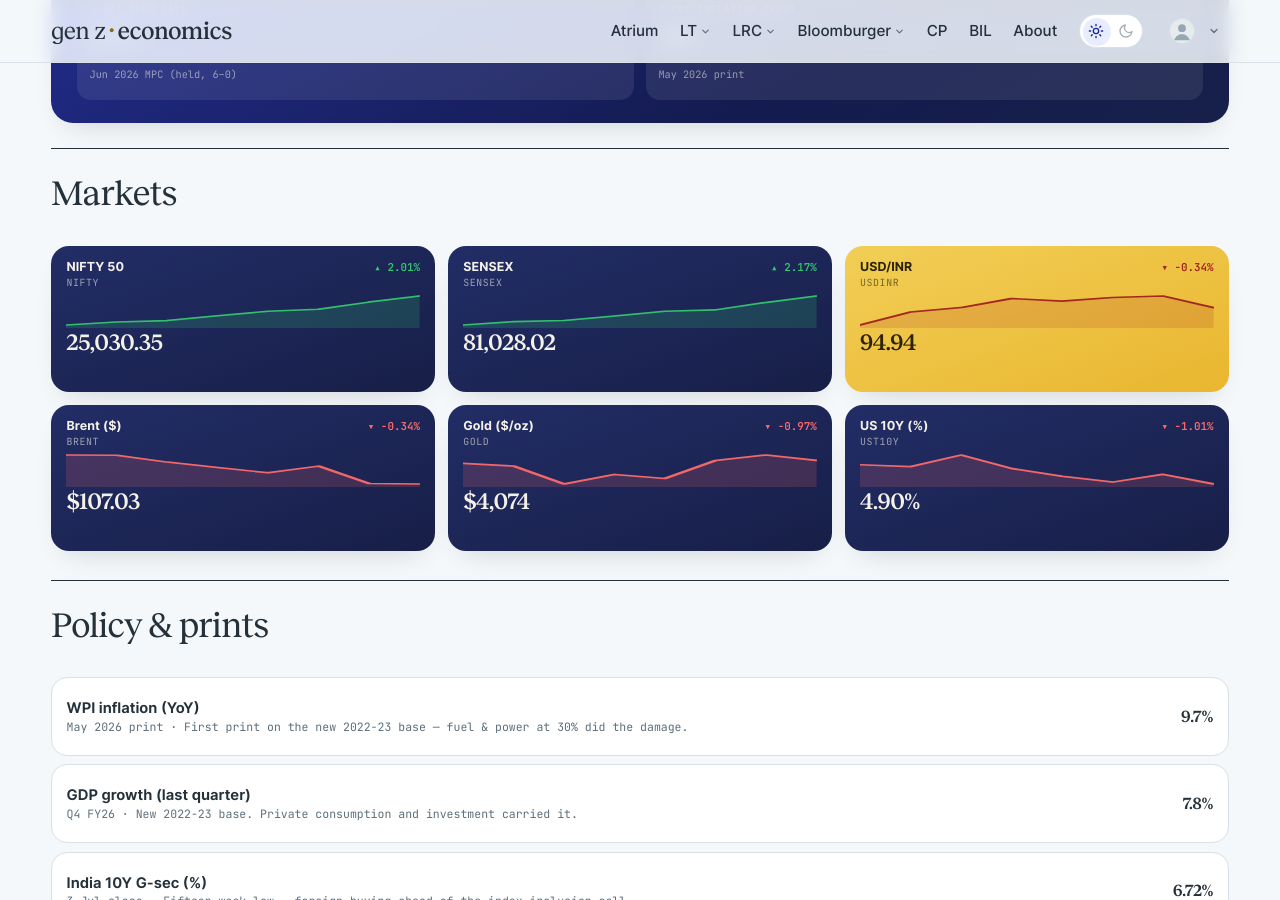
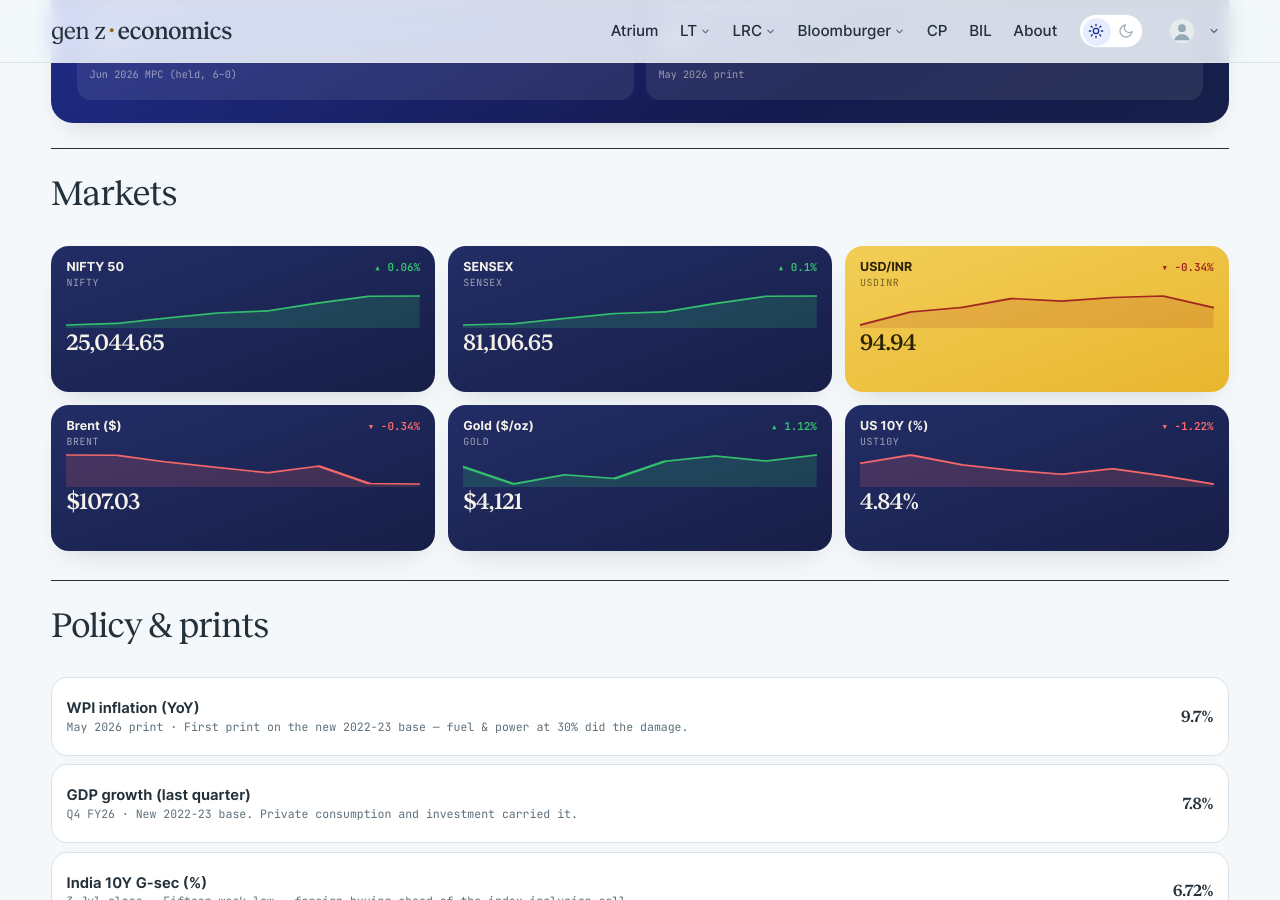
Before and after one commit to harsharya7021/genz-economics.com, a Jekyll site: the page built from macro-watch.html, in a window 1280 px wide and 900 px high, scrolled down 599 px. Built offline with Jekyll 4.4.1, drawn with Linux system fonts in a browser that asks for light colours; comment, search, counter and statistics services are not loaded.

Commit message:
data: morning market refresh

```diff
--- a/_data/macro.json
+++ b/_data/macro.json
@@ -1,34 +1,34 @@
 {
-  "as_of": "6 Nov 2026 close",
+  "as_of": "9 Nov 2026 close",
   "auto": {
     "nifty": {
       "label": "NIFTY 50",
-      "v": "25,030.35",
-      "chg": 2.01,
+      "v": "25,044.65",
+      "chg": 0.06,
       "spark": [
-        22698.85,
         22936.75,
         23053.1,
         23440.801,
         23810.85,
         23960.6,
         24536.6,
-        25030.35
+        25030.35,
+        25044.65
       ]
     },
     "sensex": {
       "label": "SENSEX",
-      "v": "81,028.02",
-      "chg": 2.17,
+      "v": "81,106.65",
+      "chg": 0.1,
       "spark": [
-        73246.031,
         74151.039,
         74459.531,
         75692.781,
         76917.852,
         77301.398,
         79310.008,
-        81028.023
+        81028.023,
+        81106.648
       ]
     },
     "usdinr": {
@@ -63,32 +63,32 @@
     },
     "gold": {
       "label": "Gold ($/oz)",
-      "v": "$4,074",
-      "chg": -0.97,
+      "v": "$4,121",
+      "chg": 1.12,
       "spark": [
-        4051.6,
         4031.4,
         3898.9,
         3969.6,
         3940.4,
         4073.0,
         4113.5,
-        4073.8
+        4074.9,
+        4120.7
       ]
     },
     "ust10y": {
       "label": "US 10Y (%)",
-      "v": "4.90%",
-      "chg": -1.01,
+      "v": "4.84%",
+      "chg": -1.22,
       "spark": [
-        5.0,
         4.99,
         5.05,
         4.98,
         4.94,
         4.91,
         4.95,
-        4.9
+        4.9,
+        4.84
       ]
     }
   },
--- a/_data/markets.yml
+++ b/_data/markets.yml
@@ -2,16 +2,15 @@
 # USD/INR) are refreshed each weekday morning by the market-data workflow;
 # the India 10Y G-Sec line is maintained by hand. Do not hand-edit the
 # live tickers — the job overwrites them.
-as_of: 6 Nov 2026
+as_of: 9 Nov 2026
 tickers:
 - symbol: NIFTY 50
   code: ^NSEI
-  value: 25,030.35
-  change: '+493.75'
-  pct: +2.01%
+  value: 25,044.65
+  change: '+14.30'
+  pct: +0.06%
   dir: up
   spark:
-  - 22698.85
   - 22936.75
   - 23053.1
   - 23440.801
@@ -19,14 +18,14 @@ tickers:
   - 23960.6
   - 24536.6
   - 25030.35
+  - 25044.65
 - symbol: SENSEX
   code: BSE
-  value: 81,028.02
-  change: +1,718.02
-  pct: +2.17%
+  value: 81,106.65
+  change: '+78.62'
+  pct: +0.10%
   dir: up
   spark:
-  - 73246.031
   - 74151.039
   - 74459.531
   - 75692.781
@@ -34,6 +33,7 @@ tickers:
   - 77301.398
   - 79310.008
   - 81028.023
+  - 81106.648
 - symbol: USD / INR
   code: FX
   value: '94.94'
```
